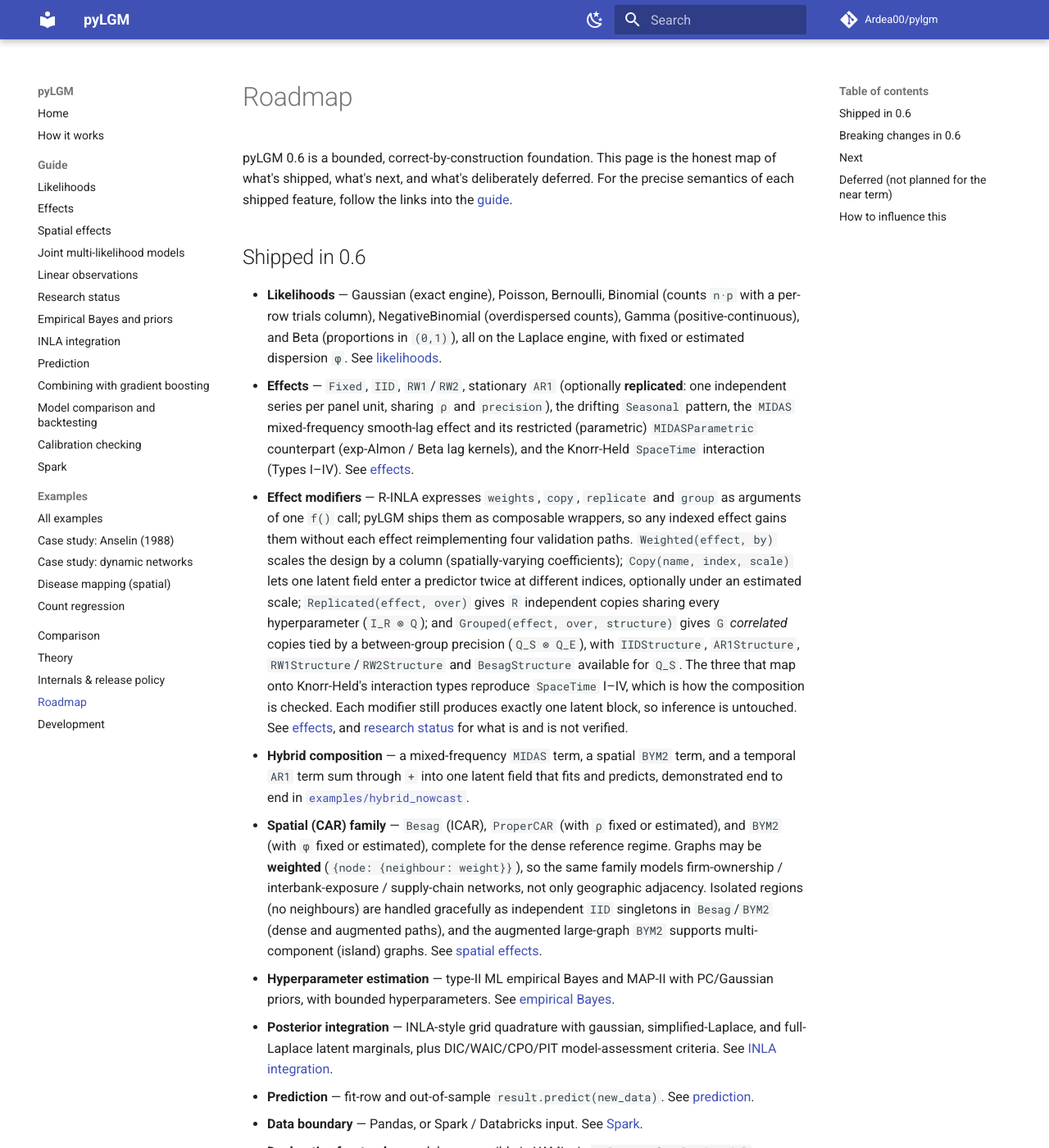
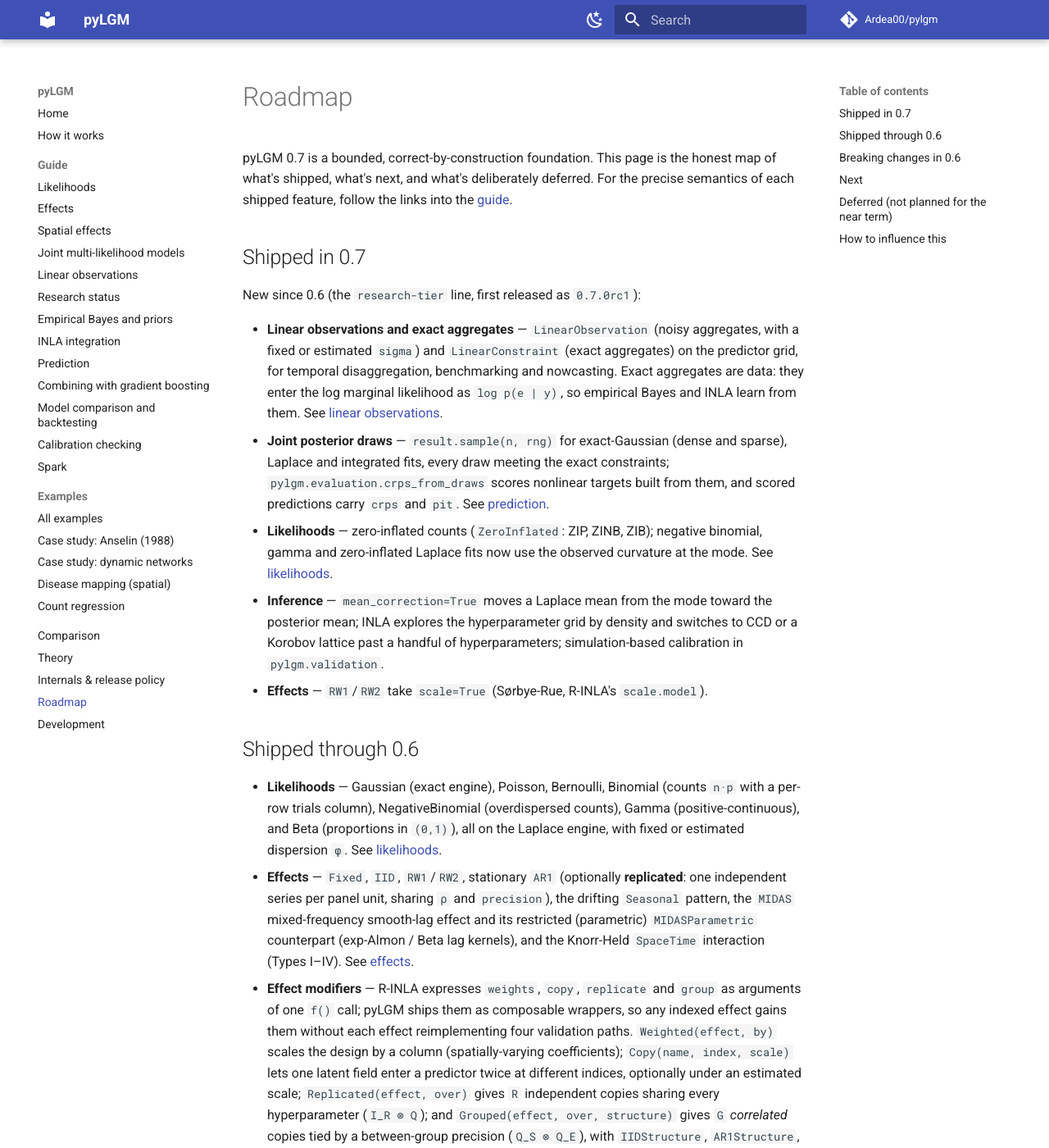
Before and after one commit to Ardea00/pylgm, an MkDocs documentation site: the page built from docs/roadmap.md, in a window 1280 px wide and 1400 px high. Shown: the whole window at 82% size. Built offline with MkDocs 1.6.1 and Material for MkDocs 9.7.7, drawn with Linux system fonts in a browser that asks for light colours; comment, search, counter and statistics services are not loaded; the version menu is left out.

Commit message:
release: 0.7.0rc1
First release of the research-tier line, as a PyPI pre-release: a plain
`pip install pylgm` stays on 0.6.1; `pip install --pre pylgm` or
`pylgm==0.7.0rc1` opts in.

main is merged in first, so 0.6.1's changes (the boosting docs and example, the
predictive_mean docstrings, the docs version switcher) ride along; the
predictive-variance contraction fix was already on research-tier.

The roadmap claims 0.7 and lists what is new since 0.6; the version pins in
tests/test_package.py and tests/artifacts/test_experiment_artifacts.py move with
it. sdist and wheel build and pass twine check.

Co-Authored-By: Claude Opus 5.5 <noreply@anthropic.com>

```diff
--- a/docs/roadmap.md
+++ b/docs/roadmap.md
@@ -1,11 +1,36 @@
 # Roadmap
 
-pyLGM 0.6 is a bounded, correct-by-construction foundation. This page is the
+pyLGM 0.7 is a bounded, correct-by-construction foundation. This page is the
 honest map of what's shipped, what's next, and what's deliberately deferred.
 For the precise semantics of each shipped feature, follow the links into the
 [guide](index.md).
 
-## Shipped in 0.6
+## Shipped in 0.7
+
+New since 0.6 (the `research-tier` line, first released as `0.7.0rc1`):
+
+- **Linear observations and exact aggregates** — `LinearObservation` (noisy
+  aggregates, with a fixed or estimated `sigma`) and `LinearConstraint` (exact
+  aggregates) on the predictor grid, for temporal disaggregation, benchmarking
+  and nowcasting. Exact aggregates are data: they enter the log marginal
+  likelihood as `log p(e | y)`, so empirical Bayes and INLA learn from them. See
+  [linear observations](linear-observations.md).
+- **Joint posterior draws** — `result.sample(n, rng)` for exact-Gaussian (dense
+  and sparse), Laplace and integrated fits, every draw meeting the exact
+  constraints; `pylgm.evaluation.crps_from_draws` scores nonlinear targets built
+  from them, and scored predictions carry `crps` and `pit`. See
+  [prediction](prediction.md#joint-posterior-draws).
+- **Likelihoods** — zero-inflated counts (`ZeroInflated`: ZIP, ZINB, ZIB);
+  negative binomial, gamma and zero-inflated Laplace fits now use the observed
+  curvature at the mode. See [likelihoods](likelihoods.md).
+- **Inference** — `mean_correction=True` moves a Laplace mean from the mode
+  toward the posterior mean; INLA explores the hyperparameter grid by density
+  and switches to CCD or a Korobov lattice past a handful of hyperparameters;
+  simulation-based calibration in `pylgm.validation`.
+- **Effects** — `RW1`/`RW2` take `scale=True` (Sørbye-Rue, R-INLA's
+  `scale.model`).
+
+## Shipped through 0.6
 
 - **Likelihoods** — Gaussian (exact engine), Poisson, Bernoulli, Binomial
   (counts `n·p` with a per-row trials column), NegativeBinomial (overdispersed
--- a/pyproject.toml
+++ b/pyproject.toml
@@ -4,7 +4,7 @@ build-backend = "hatchling.build"
 
 [project]
 name = "pylgm"
-version = "0.6.1"
+version = "0.7.0rc1"
 description = "General-purpose latent Gaussian models for Python"
 readme = "README.md"
 requires-python = ">=3.11"
--- a/src/pylgm/__init__.py
+++ b/src/pylgm/__init__.py
@@ -48,7 +48,7 @@ from pylgm.parameters import Hyperparameter
 from pylgm.pipeline import Pipeline
 from pylgm.priors import GaussianPrior, PCBYM2Phi, PCPrecision
 
-__version__ = "0.6.1"
+__version__ = "0.7.0rc1"
 
 __all__ = [
     "AR1",
```
Also changed, not shown: 2 other files.
